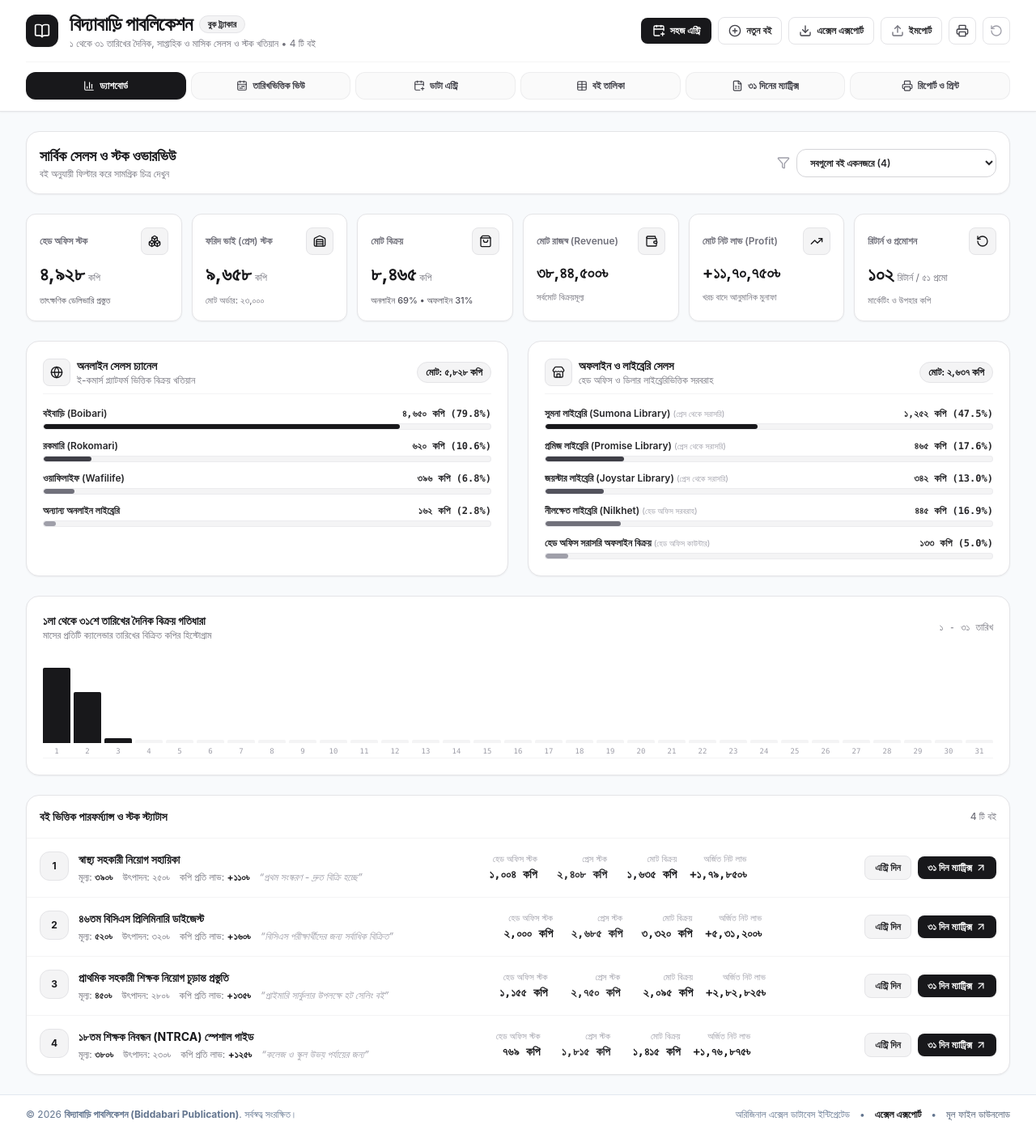
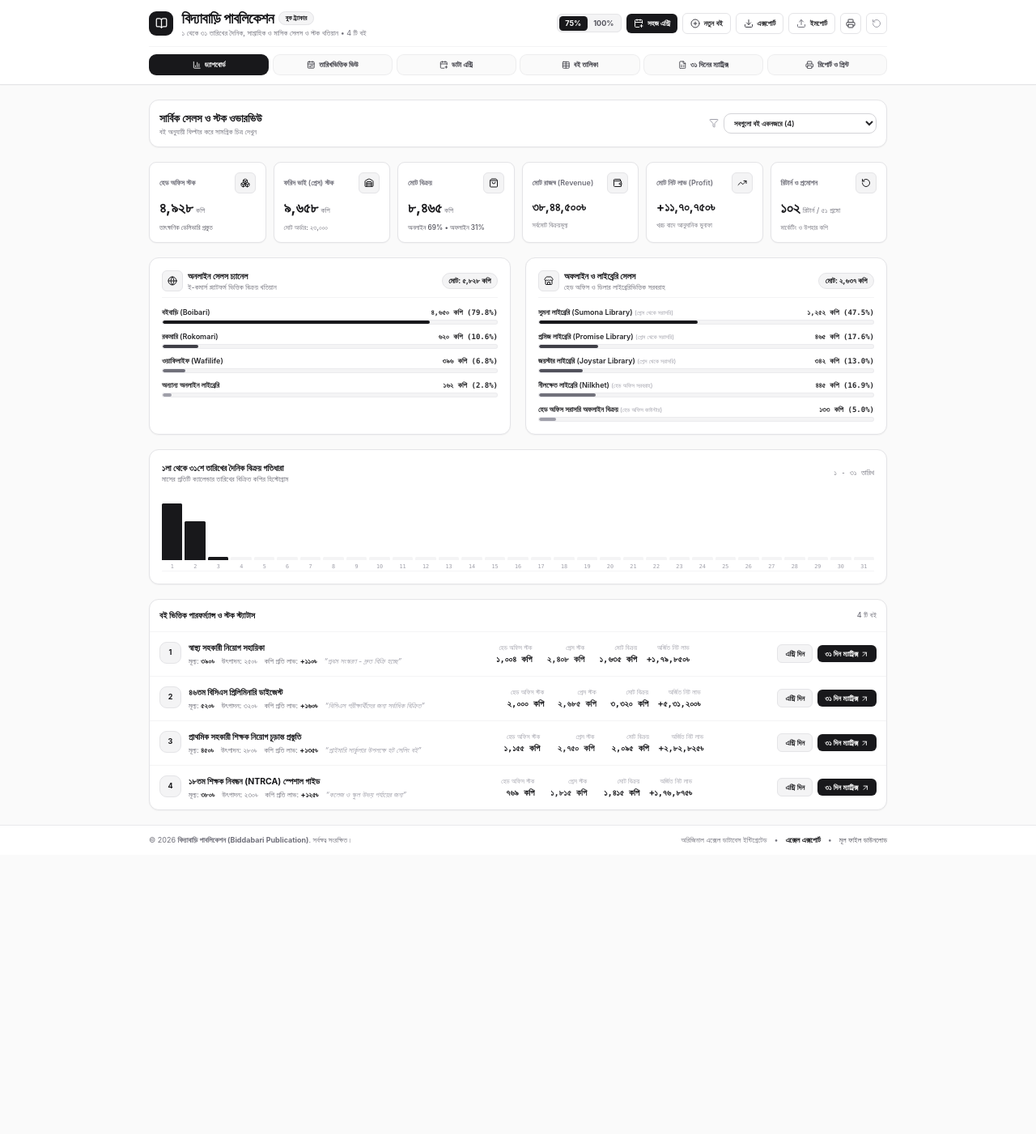
Before and after one commit to mdrayhaninbox/biddabari-publication-tracker, a React (Vite) app: page / in a window 1280 px wide. Shown: the whole page at 81% size. After the commit the page ends 1056 px from the top, so only its background shows below. Built offline with nearby package versions, Linux system fonts and the light colour scheme.

Commit message:
feat: set default scale to 75% compact view and add UI zoom toggle

```diff
--- a/src/App.tsx
+++ b/src/App.tsx
@@ -14,6 +14,7 @@ import { QuickDataEntry } from './components/QuickDataEntry';
 import { exportBooksToExcel } from './utils/excelHandler';
 
 const STORAGE_KEY = 'biddabari_books_data_v1';
+const ZOOM_STORAGE_KEY = 'biddabari_ui_zoom_v1';
 
 export const App: React.FC = () => {
   // Load initial books from localStorage if available
@@ -34,6 +35,26 @@ export const App: React.FC = () => {
 
   const [activeTab, setActiveTab] = useState<ActiveTab>('dashboard');
   const [selectedMatrixBookId, setSelectedMatrixBookId] = useState<string>(books[0]?.id || 'book-1');
+
+  // UI Zoom state: default 75% compact view as requested
+  const [uiZoom, setUiZoom] = useState<'75' | '100'>(() => {
+    try {
+      const savedZoom = localStorage.getItem(ZOOM_STORAGE_KEY);
+      if (savedZoom === '100') return '100';
+    } catch (e) {
+      // fallback
+    }
+    return '75';
+  });
+
+  useEffect(() => {
+    try {
+      localStorage.setItem(ZOOM_STORAGE_KEY, uiZoom);
+      document.body.style.zoom = uiZoom === '75' ? '0.75' : '1';
+    } catch (e) {
+      console.error(e);
+    }
+  }, [uiZoom]);
 
   // Input states
   const [entrySelectedDay, setEntrySelectedDay] = useState<number>(1);
@@ -218,7 +239,7 @@ export const App: React.FC = () => {
   };
 
   return (
-    <div className="min-h-screen bg-slate-50 flex flex-col font-sans">
+    <div className="min-h-screen bg-[#fafafa] flex flex-col font-sans text-zinc-900">
 
       {/* Top Header & Navigation */}
       <Header
@@ -236,6 +257,8 @@ export const App: React.FC = () => {
         onResetData={handleResetData}
         onPrint={() => setActiveTab('reports')}
         bookCount={books.length}
+        zoom={uiZoom}
+        onSetZoom={setUiZoom}
       />
 
       {/* Main Content Area */}
@@ -300,8 +323,8 @@ export const App: React.FC = () => {
       </main>
 
       {/* Footer */}
-      <footer className="print:hidden bg-white border-t border-slate-200 py-4 mt-auto">
-        <div className="max-w-7xl mx-auto px-4 sm:px-6 lg:px-8 flex flex-col sm:flex-row items-center justify-between text-xs text-slate-500 gap-2">
+      <footer className="print:hidden bg-white border-t border-zinc-200/80 py-4 mt-auto">
+        <div className="max-w-7xl mx-auto px-4 sm:px-6 lg:px-8 flex flex-col sm:flex-row items-center justify-between text-xs text-zinc-500 gap-2">
           <div>
             © {new Date().getFullYear()} <b>বিদ্যাবাড়ি পাবলিকেশন (Biddabari Publication)</b>. সর্বস্বত্ব সংরক্ষিত।
           </div>
@@ -318,7 +341,7 @@ export const App: React.FC = () => {
             <a
               href="/biddabari_publication_books_data.xlsx"
               download="biddabari publication all books data.xlsx"
-              className="text-slate-600 hover:underline"
+              className="text-zinc-600 hover:underline"
             >
               মূল ফাইল ডাউনলোড
             </a>
--- a/src/components/Header.tsx
+++ b/src/components/Header.tsx
@@ -24,6 +24,8 @@ interface HeaderProps {
   onResetData: () => void;
   onPrint: () => void;
   bookCount: number;
+  zoom?: '75' | '100';
+  onSetZoom?: (zoom: '75' | '100') => void;
 }
 
 export const Header: React.FC<HeaderProps> = ({
@@ -36,6 +38,8 @@ export const Header: React.FC<HeaderProps> = ({
   onResetData,
   onPrint,
   bookCount,
+  zoom = '75',
+  onSetZoom,
 }) => {
   return (
     <header className="bg-white border-b border-zinc-200 sticky top-0 z-30 shadow-xs">
@@ -65,9 +69,38 @@ export const Header: React.FC<HeaderProps> = ({
 
           {/* Action Buttons */}
           <div className="flex flex-wrap items-center gap-2">
+
+            {/* View Zoom Switcher (75% default vs 100%) */}
+            <div className="flex items-center bg-zinc-100 p-0.5 rounded-lg border border-zinc-200 text-xs font-bold">
+              <button
+                type="button"
+                onClick={() => onSetZoom?.('75')}
+                className={`px-2.5 py-1 rounded-md transition-all ${
+                  zoom === '75'
+                    ? 'bg-zinc-900 text-white shadow-xs'
+                    : 'text-zinc-600 hover:text-zinc-900'
+                }`}
+                title="৭৫% কমপ্যাক্ট ভিউ (পারফেক্ট সাইজ)"
+              >
+                75%
+              </button>
+              <button
+                type="button"
+                onClick={() => onSetZoom?.('100')}
+                className={`px-2.5 py-1 rounded-md transition-all ${
+                  zoom === '100'
+                    ? 'bg-zinc-900 text-white shadow-xs'
+                    : 'text-zinc-600 hover:text-zinc-900'
+                }`}
+                title="১০০% স্বাভাবিক ভিউ"
+              >
+                100%
+              </button>
+            </div>
+
             <button
               onClick={onOpenDailyEntry}
-              className="inline-flex items-center gap-1.5 px-3.5 py-2 text-xs font-bold text-white bg-zinc-900 hover:bg-black rounded-lg shadow-xs transition-colors"
+              className="inline-flex items-center gap-1.5 px-3 py-2 text-xs font-bold text-white bg-zinc-900 hover:bg-black rounded-lg shadow-xs transition-colors"
               title="সহজ ডেটা এন্ট্রি ফরম খুলুন"
             >
               <CalendarPlus className="w-4 h-4" />
@@ -89,7 +122,7 @@ export const Header: React.FC<HeaderProps> = ({
               title="এক্সেল (.xlsx) ফাইল ডাউনলোড করুন"
             >
               <Download className="w-4 h-4 text-zinc-700" />
-              <span>এক্সেল এক্সপোর্ট</span>
+              <span>এক্সপোর্ট</span>
             </button>
 
             <button
@@ -98,7 +131,7 @@ export const Header: React.FC<HeaderProps> = ({
               title="এক্সেল ফাইল ইমপোর্ট করুন"
             >
               <Upload className="w-4 h-4 text-zinc-500" />
-              <span className="hidden sm:inline">ইমপোর্ট</span>
+              <span>ইমপোর্ট</span>
             </button>
 
             <button
@@ -119,7 +152,7 @@ export const Header: React.FC<HeaderProps> = ({
           </div>
         </div>
 
-        {/* Navigation Tabs (Full Width Responsive Grid - Never Scrolls) */}
+        {/* Navigation Tabs (Full Width Responsive Grid - Never Overflows or Scrolls) */}
         <nav className="grid grid-cols-2 sm:grid-cols-3 lg:grid-cols-6 gap-1.5 mt-3.5 border-t border-zinc-100 pt-3">
           <button
             onClick={() => setActiveTab('dashboard')}
--- a/src/index.css
+++ b/src/index.css
@@ -5,6 +5,7 @@
     font-family: 'Hind Siliguri', 'Inter', -apple-system, BlinkMacSystemFont, 'Segoe UI', Roboto, sans-serif;
     color: #18181b;
     background-color: #fafafa;
+    zoom: 0.75; /* Native 75% compact view as requested */
   }
 }
 
@@ -40,6 +41,7 @@
     background: #ffffff !important;
     color: #000000 !important;
     font-size: 10.5pt !important;
+    zoom: 1 !important;
     -webkit-print-color-adjust: exact !important;
     print-color-adjust: exact !important;
     margin: 0 !important;
```
